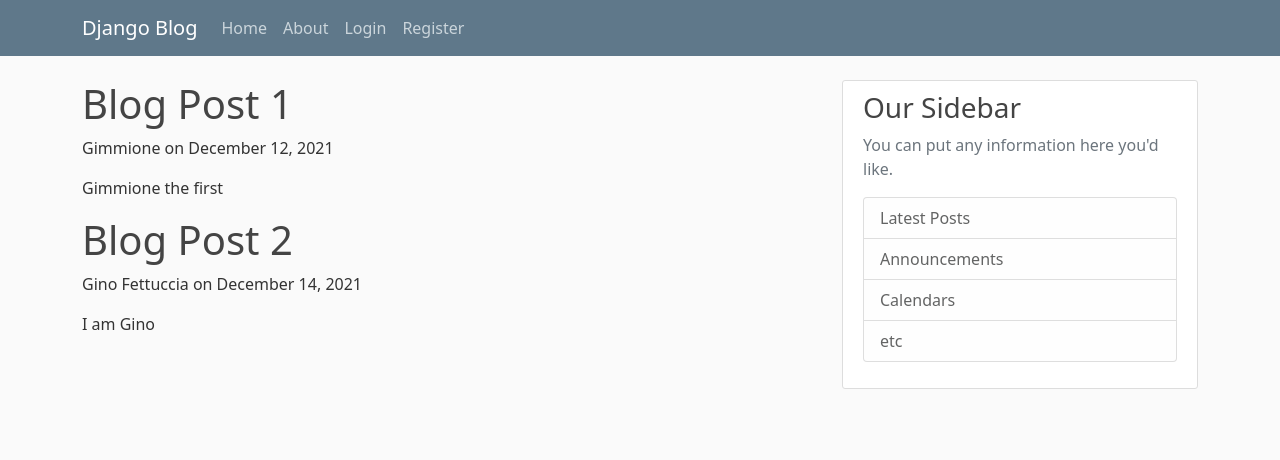
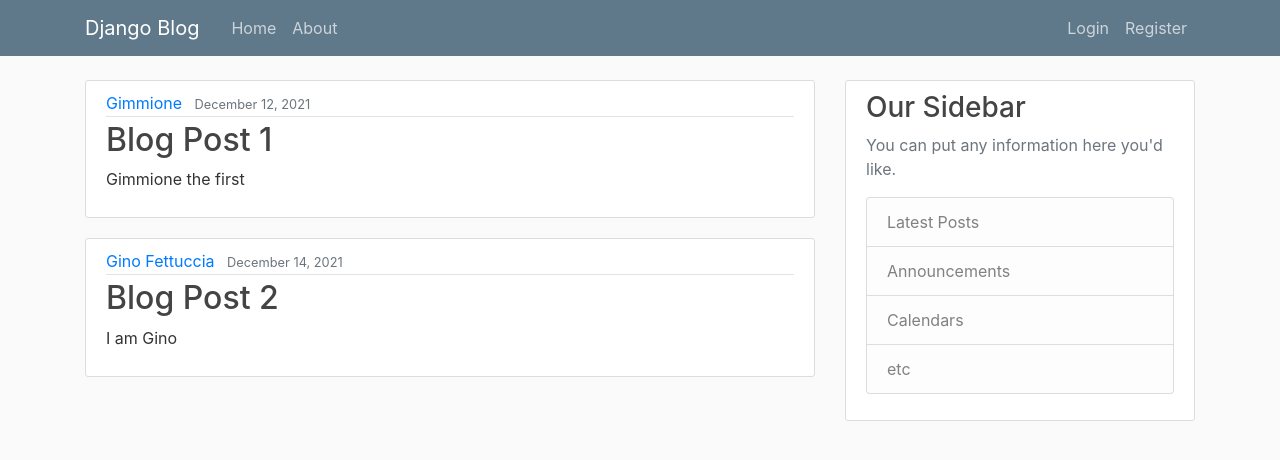
Before and after one commit to cartman1978/blog_app, a Django app: page / in a window 1280 px wide. Shown: the top 460 px of the page. Run offline with Django 3.2, Linux system fonts and the light colour scheme; some libraries are stand-ins or nearby versions.

Commit message:
added url links to navbar

```diff
--- a/blog_app/blog/templates/blog/base.html
+++ b/blog_app/blog/templates/blog/base.html
@@ -6,8 +6,8 @@
     <meta charset="UTF-8">
     <meta http-equiv="X-UA-Compatible" content="IE=edge">
     <meta name="viewport" content="width=device-width, initial-scale=1.0">
-    <link href="https://cdn.jsdelivr.net/npm/bootstrap@5.0.0-beta2/dist/css/bootstrap.min.css" rel="stylesheet"
-        integrity="sha384-BmbxuPwQa2lc/FVzBcNJ7UAyJxM6wuqIj61tLrc4wSX0szH/Ev+nYRRuWlolflfl" crossorigin="anonymous">
+    <link rel="stylesheet" href="https://maxcdn.bootstrapcdn.com/bootstrap/4.0.0/css/bootstrap.min.css"
+        integrity="sha384-Gn5384xqQ1aoWXA+058RXPxPg6fy4IWvTNh0E263XmFcJlSAwiGgFAW/dAiS6JXm" crossorigin="anonymous">
     <link rel="stylesheet" href="{% static 'blog/main.css' %}">
 
     {% block corejs %}
@@ -35,15 +35,15 @@
     <header class="site-header">
         <nav class="navbar navbar-expand-md navbar-dark bg-steel fixed-top">
             <div class="container">
-                <a class="navbar-brand mr-4" href="/">Django Blog</a>
+                <a class="navbar-brand mr-4" href="{% url 'blog-home' %}">Django Blog</a>
                 <button class="navbar-toggler" type="button" data-toggle="collapse" data-target="#navbarToggle"
                     aria-controls="navbarToggle" aria-expanded="false" aria-label="Toggle navigation">
                     <span class="navbar-toggler-icon"></span>
                 </button>
                 <div class="collapse navbar-collapse" id="navbarToggle">
                     <div class="navbar-nav mr-auto">
-                        <a class="nav-item nav-link" href="/">Home</a>
-                        <a class="nav-item nav-link" href="/about">About</a>
+                        <a class="nav-item nav-link" href="{% url 'blog-home' %}">Home</a>
+                        <a class="nav-item nav-link" href="{% url 'blog-about' %}">About</a>
                     </div>
                     <!-- Navbar Right Side -->
                     <div class="navbar-nav">
--- a/blog_app/blog/templates/blog/home.html
+++ b/blog_app/blog/templates/blog/home.html
@@ -1,8 +1,15 @@
 {% extends "blog/base.html" %}
 {% block content %}
 {% for post in posts %}
-<h1>{{ post.title }}</h1>
-<p>{{ post.author }} on {{ post.date_posted }}</p>
-<p>{{ post.content }}</p>
+<article class="media content-section">
+    <div class="media-body">
+        <div class="article-metadata">
+            <a class="mr-2" href="#">{{ post.author }}</a>
+            <small class="text-muted">{{ post.date_posted }}</small>
+        </div>
+        <h2><a class="article-title" href="#">{{ post.title }}</a></h2>
+        <p class="article-content">{{ post.content }}</p>
+    </div>
+</article>
 {% endfor %}
 {% endblock content %}
```
